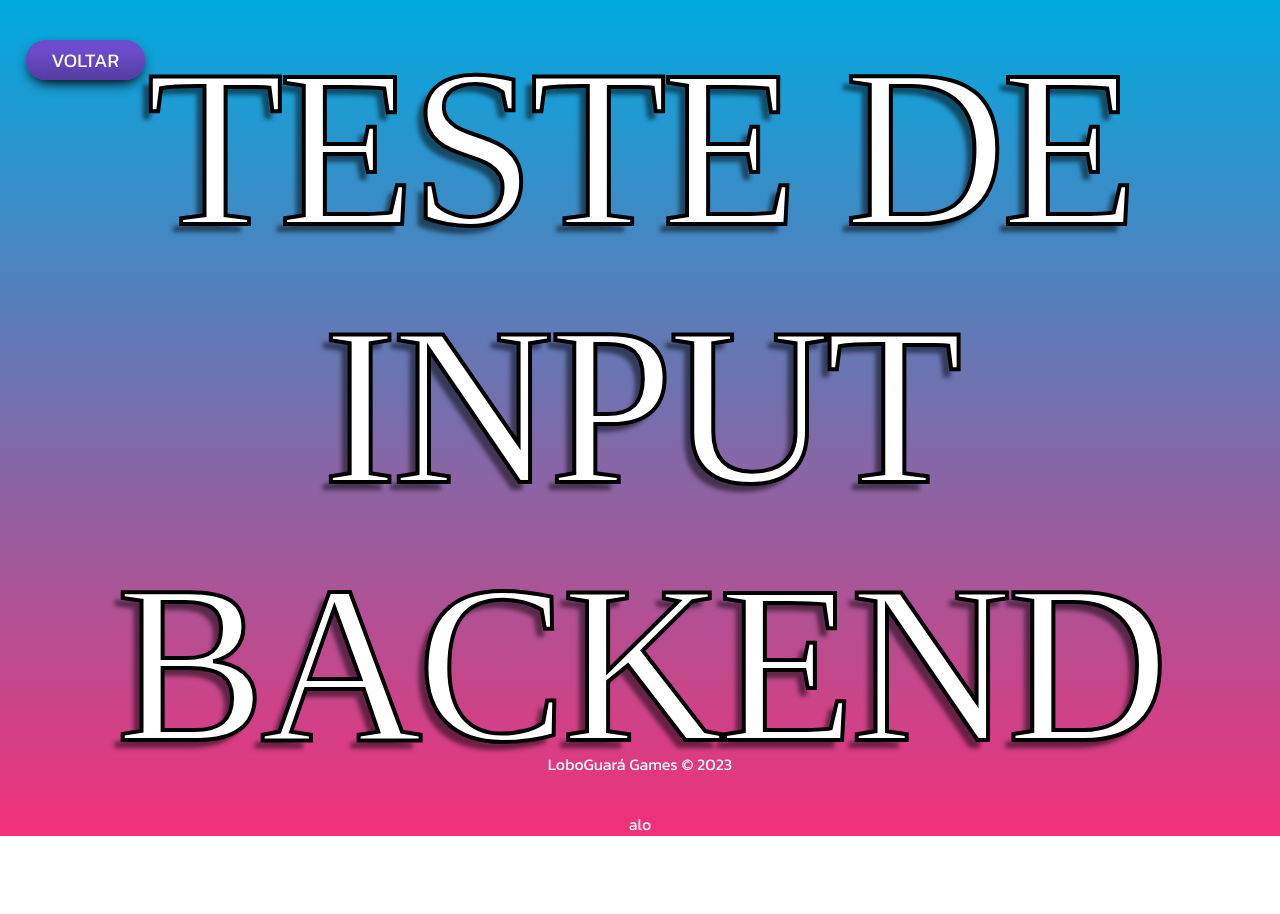
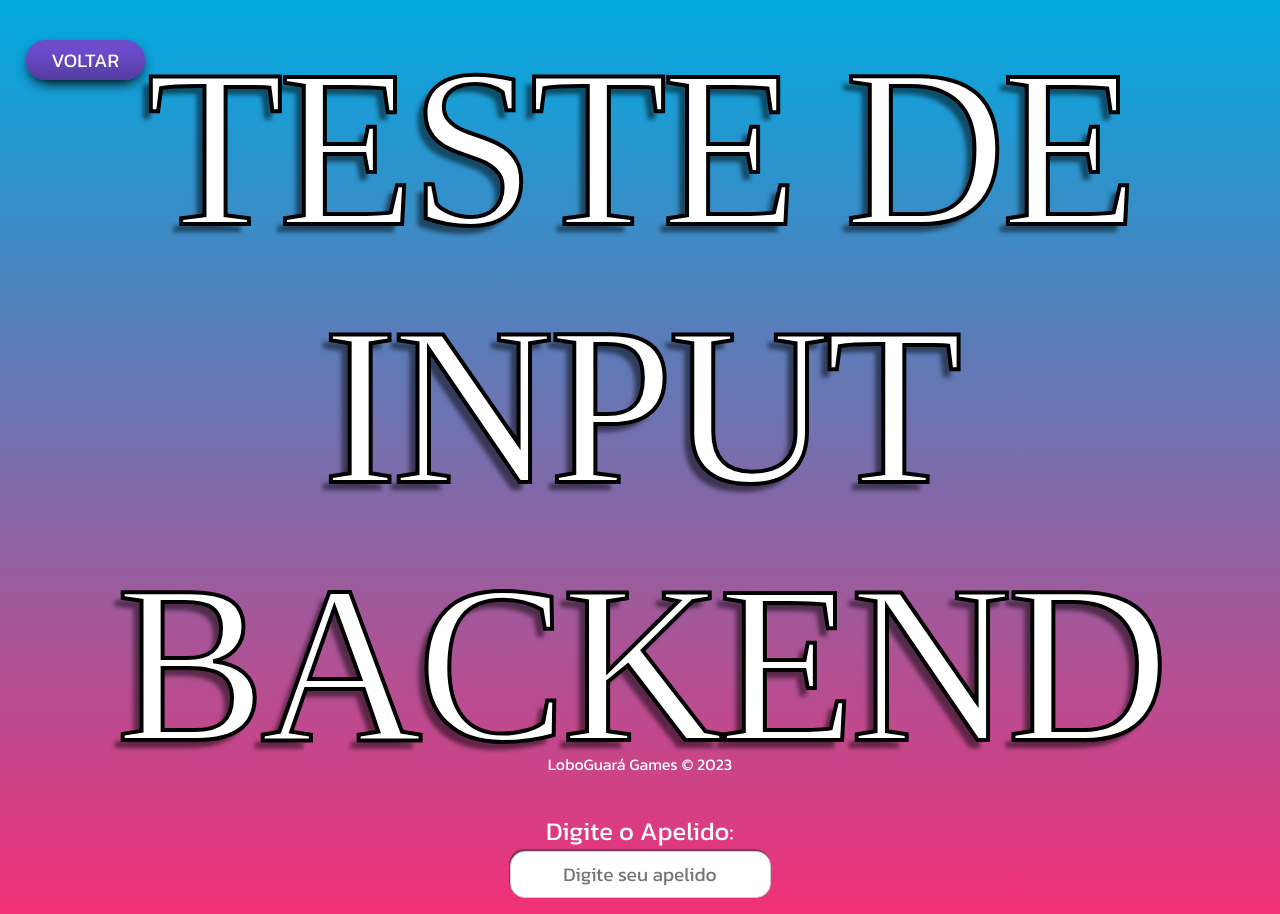
Before and after one commit to Feliper62/falacia-game-frontend, a Next.js app: page /pages/inputTeste in a window 1280 px wide. Before the commit the page ends 836 px from the top, so only its background shows below. Built offline with nearby package versions, Linux system fonts and the light colour scheme; a web font is replaced by a local one.

Commit message:
:refactor: deleção de codigos não usaveis

```diff
--- a/src/app/pages/(menuPages)/(teste)/inputTeste/page.js
+++ b/src/app/pages/(menuPages)/(teste)/inputTeste/page.js
@@ -1,15 +1,16 @@
 import Texto from "@/app/components/Texto"
 import Button from "@/app/components/Button"
+import InputText from "@/app/components/InputText"
 import styles from '@/app/styles/Texto.module.css'
 import voltarStyle from '@/app/styles/Button.module.css'
-
 
 export default function InputTeste(){
     return (
         <>
         <Button className={voltarStyle.voltarButton} text='Voltar' href='menuTeste'/>
         <Texto className={styles.titulo} text='teste de input backend'></Texto>
-        <Texto text='alo'></Texto>
+        <InputText text="Digite o Apelido:" placeholder="Digite seu apelido"/>
+
         </>
     )
 };
--- a/src/app/pages/(menuPages)/layout.js
+++ b/src/app/pages/(menuPages)/layout.js
@@ -1,7 +1,9 @@
 import Button from "../../components/Button";
 import styles from '../../styles/Button.module.css';
 
+
 export default function MenuPagesLayout({ children }) {
+
     return (
       <>
         <Button className={styles.voltarButton}  text="Voltar" href="/" id="voltar" />
--- a/src/app/styles/CaixaDeTexto.module.css
+++ b/src/app/styles/CaixaDeTexto.module.css
@@ -43,7 +43,7 @@
     width: 100%;
     height: 50vh;
     justify-content: space-between;
-    align-items: end;
+    align-items: flex-end;
   }
 
   .caixaDeTextoDireita:first-child{
```
Also changed, not shown: src/app/pages/(menuPages)/(teste)/listaJogadores/page.js (+1 -15 lines).
